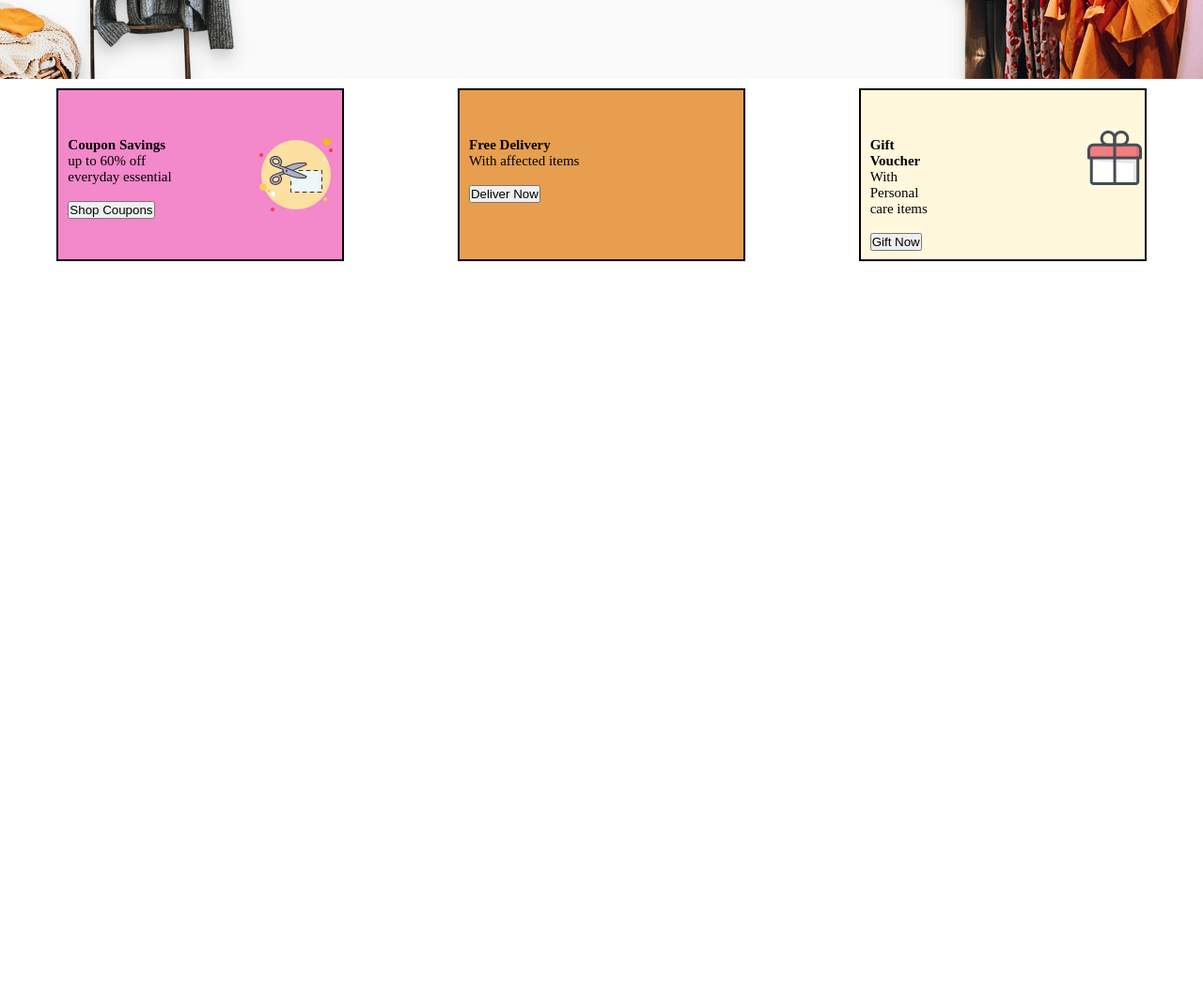
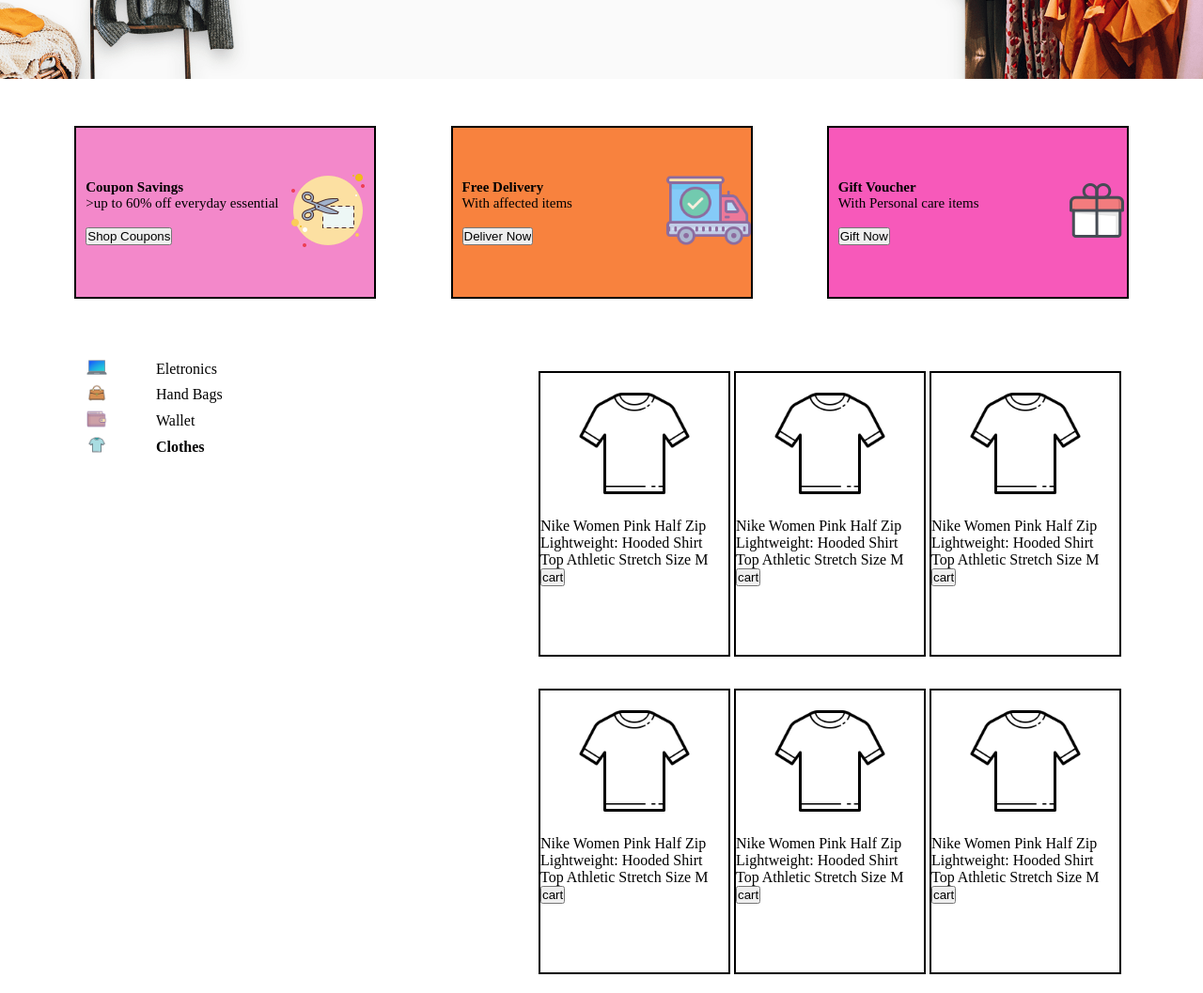
Before and after one commit to Samabath/TP1, a plain HTML site: page index.html in a window 1280 px wide. Shown: the part 636-1693 px from the top of the page at 94% size. Before the commit the page ends 924 px from the top, so only its background shows below. Drawn offline with Linux system fonts and the light colour scheme.

Commit message:
[working] working on the last path.

```diff
--- a/index.html
+++ b/index.html
@@ -35,9 +35,11 @@
         <div class="box_a">
             <div class="col_a">
                 <h4>Coupon Savings</h4>
-                <p>up to 60% off everyday essential</p>
+                <p>></a>up to 60% off everyday essential</p>
                 <br>
-                <input type="button" value="Shop Coupons">
+                <div class="shop-coupon">
+                    <input type="button" value="Shop Coupons">
+                </div>
 
             </div>
             <div class="col_b">
@@ -50,10 +52,12 @@
                 <h4>Free Delivery</h4>
                 <p>With affected items</p>
                 <br>
-                <input type="button" value="Deliver Now">
+                <div class="derliver-now">
+                    <input type="button" value="Deliver Now">
+                </div>
             </div>
             <div class="col_d">
-                 <img src="">
+                 <img src="./assets/checked-truck.png" width= "90px" height="90px">
             </div>
         </div>
 
@@ -62,12 +66,113 @@
                 <h4>Gift Voucher</h4>
                 <p>With Personal care items</p>
                 <br>
-                <input type="button" Value="Gift Now">
+                <div class="gift-now">
+                    <input type="button" Value="Gift Now">
+                </div>
             </div>
             <div class="col_f">
                 <img src="./assets/gift--v1.png">
             </div>
         </div>
     </div>
+
+     <div class="flex-container2">
+
+        <div class="box_left">
+            <table>
+                <tr>
+                    <td class="colA">
+                        <img src="./assets/icon_laptop.png" >
+                    </td>
+                    <td>
+                        <span>Eletronics</span>
+                    </td>
+
+                    </tr>
+                    <tr>
+                    <td class="colA">
+                        <img src="./assets/icon_bag-front-view.png" >
+                    </td>
+                    <td>
+                        <span>Hand Bags</span>
+                    </td>
+                    </tr>
+                    <tr>
+                    <td class="colA">
+                        <img src="./assets/icon_wallet.png" >
+                    </td>
+                    <td>
+                        <span>Wallet</span>
+                    </td>
+
+                    </tr>
+                    <tr>
+                    <td class="colA">
+                        <img src="./assets/icon_clothes.png" >
+                    </td>
+                    <td>
+                        <span><b>Clothes</b></span>
+                    </td>
+
+                    </tr>
+                </table>
+            </div>
+            <div class="box_right">
+                <div class="column1">
+                    <div class="shirt">
+                        <center><img src="./assets/clothes (1).png" ></center>
+                        <p>Nike Women Pink Half Zip Lightweight: Hooded Shirt Top Athletic Stretch Size M</p>
+                        <div class="cart">
+                            <input type="button" value="cart">
+                        </div>
+                    </div>
+
+                    <div class="shirt">
+                        <center><img src="./assets/clothes (1).png" ></center>
+                        <p>Nike Women Pink Half Zip Lightweight: Hooded Shirt Top Athletic Stretch Size M</p>
+                        <div class="cart">
+                            <input type="button" value="cart">
+                        </div>
+                    </div>
+                    <div class="shirt">
+                        <center><img src="./assets/clothes (1).png" ></center>
+                        <p>Nike Women Pink Half Zip Lightweight: Hooded Shirt Top Athletic Stretch Size M</p>
+                        <div class="cart">
+                            <input type="button" value="cart">
+                        </div>
+                    </div>
+                </div>
+
+                <div class="column2">
+                    <div class="shirt">
+                        <center><img src="./assets/clothes (1).png" ></center>
+                           <p>Nike Women Pink Half Zip Lightweight: Hooded Shirt Top Athletic Stretch Size M</p>
+                           <div class="cart">
+                            <input type="button" value="cart">
+                        </div>
+                    </div>
+
+                    <div class="shirt">
+                        <center><img src="./assets/clothes (1).png" ></center>
+                        <p>Nike Women Pink Half Zip Lightweight: Hooded Shirt Top Athletic Stretch Size M</p>
+                        <div class="cart">
+                            <input type="button" value="cart">
+                        </div>
+                    </div>
+
+                    <div class="shirt">
+                        <center><img src="./assets/clothes (1).png"></center>
+                        <p>Nike Women Pink Half Zip Lightweight: Hooded Shirt Top Athletic Stretch Size M</p>
+                        <div class="cart">
+                            <input type="button" value="cart">
+                        </div>
+                    </div>
+
+                </div>
+
+            </div>
+        </div>
+
+
 </body>
 </html>
--- a/stylesheet.css
+++ b/stylesheet.css
@@ -79,71 +79,124 @@
 }
 .flex-box{
     display: flex;
-    justify-content: space-around;
+    justify-content: space-evenly;
     flex-wrap: wrap;
     position: relative;
+    margin-top: 50px;
 }
 
 .box_a{
     display: flex;
     flex: 0.25;
-    height: 180px;
-    margin:10px;
+
     border: black 2px solid;
     background-color: rgb(243, 136, 202);
     font-size: 15px;
     position: relative;
+    align-items: center;
+    justify-content: space-between;
 
 }
+.box_a .col_a{
+    padding: 0 0 0 10px;
+}
 
-.col_a{
-    width: auto;
-    padding: 20px 0 0 0;
-    margin: 30px 0 0 10px;
-}
-.col_b{
-    padding: 40px 0 0 60px;
-}
+
 
 .box_b{
     display: flex;
     flex: 0.25;
     height: 180px;
-    margin:10px;
     border: black 2px solid;
-    background-color: #e79e4f;
+    background-color: rgb(248, 130, 62);
     font-size: 15px;
     position: relative;
+    align-items: center;
+    justify-content: space-between;
+
 
 }
 
-.col_c{
-    width: auto;
-    padding: 20px 0 0 0;
-    margin: 30px 0 0 10px;
+.box_b .col_c{
+    padding: 0 0 0 10px;
 }
-.col_d{
-    padding: 55px 0 0 0;
-    right: 0;
-}
+
+
 
 .box_c{
     display: flex;
     flex: 0.25;
     height: 180px;
-    margin:10px;
     border: black 2px solid;
-    background-color: cornsilk;
+    background-color: rgb(247, 89, 186);
     font-size: 15px;
     position: relative;
+    align-items: center;
+    justify-content: space-between;
+
 
 }
 
-.col_e{
-    padding: 20px 0 0 0;
-    margin: 30px 0 0 10px;
+.box_c .col_e{
+    padding: 0 0 0 10px;
 }
 
-.col_f{
-    padding: 40px 0 0 150px;
+
+
+
+
+.flex-container2{
+    display: flex;
+    padding-top: 30px;
+    margin:30px;
 }
+.colA{
+    width: 20%;
+}
+.box_left{
+
+    margin-left: 60px;
+    width: 30%;
+}
+.box_left .colA img{
+    width: 30%;
+}
+.box_right{
+    display: flex;
+    flex-direction: column;
+    margin-left: 100px;
+
+}
+.column1{
+    margin: 15px;
+    display: flex;
+    justify-content: space-between;
+}
+.column1 .shirt{
+    width: 200px;
+    height: 300px;
+    border: 2px solid black;
+}
+.column1 .shirt img{
+    width: 150px;
+    height: 150px;
+}
+.column2{
+    display: flex;
+    margin: 15px;
+    justify-content: space-between;
+
+}
+.column2 .shirt{
+    width: 200px;
+    height: 300px;
+    border: 2px solid black;
+}
+.column2 .shirt img{
+    width: 150px;
+    height: 150px;
+}
+.shirt
+{   margin: 2px;
+    border:  2px solid;
+}
```
